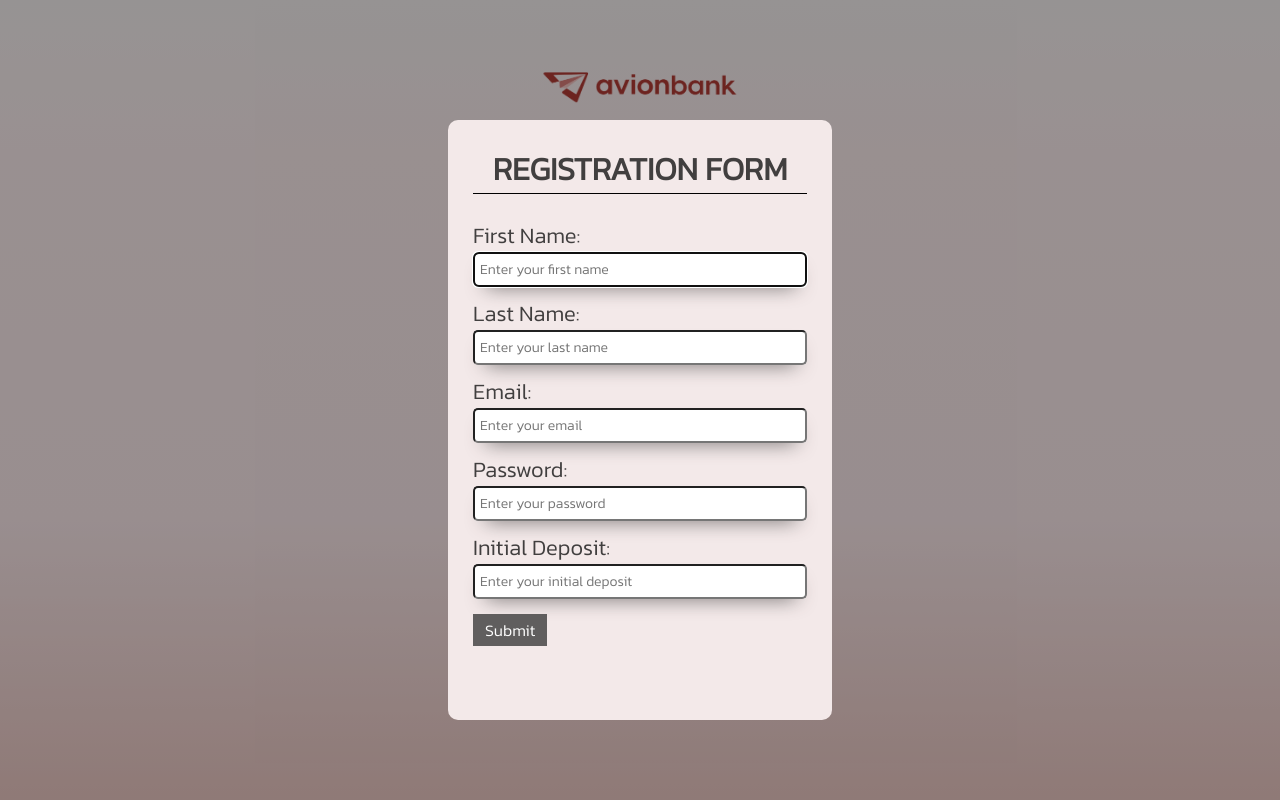
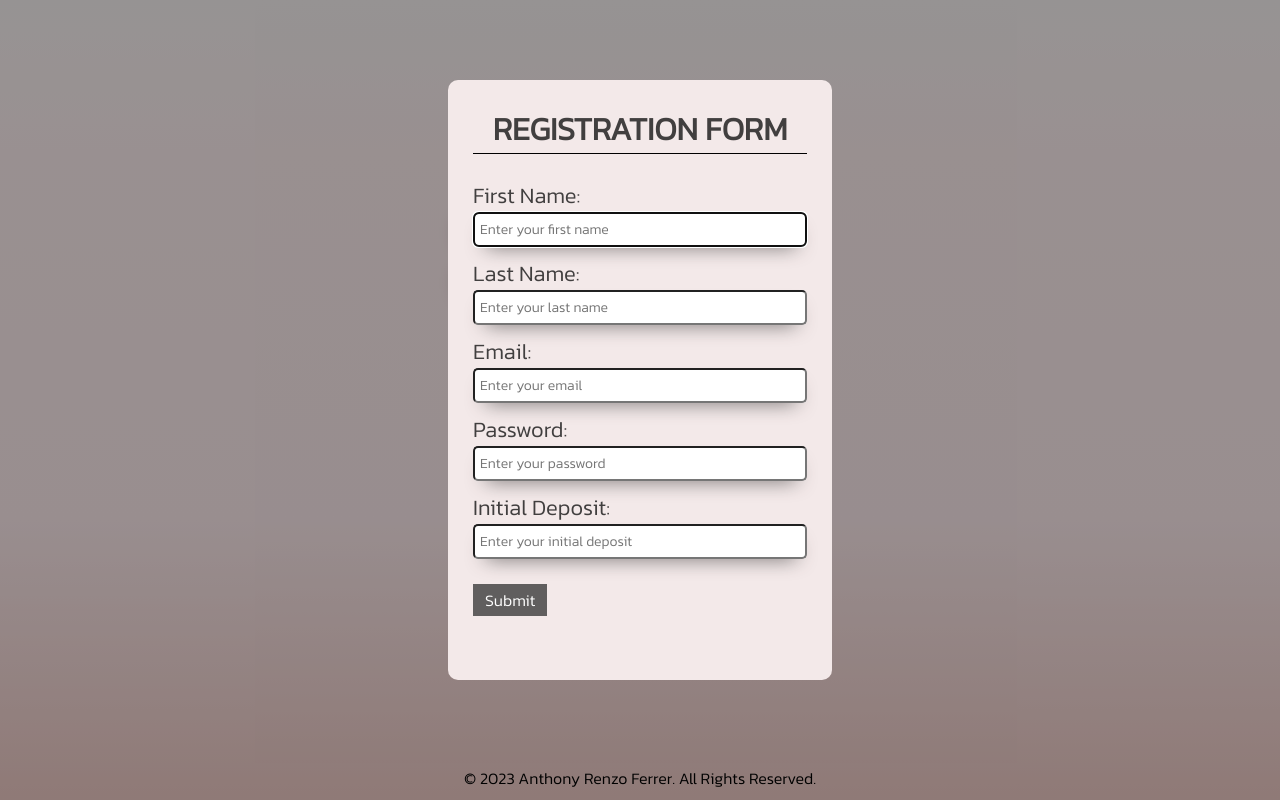
Before and after one commit to aaroncferrer/banking-app, a React (Create React App) app: page / in a window 1280 px wide. Both pictures are taken after a click on the element "Sign up!". Built offline with nearby package versions, Linux system fonts and the light colour scheme.

Commit message:
Final changes

```diff
--- a/public/index.html
+++ b/public/index.html
@@ -16,34 +16,14 @@
     <link href="https://fonts.googleapis.com/css2?family=Kanit:wght@300&family=Montserrat:wght@300&family=Titan+One&display=swap" rel="stylesheet">
 
     <link rel="apple-touch-icon" href="%PUBLIC_URL%/logo192.png" />
-    <!--
-      manifest.json provides metadata used when your web app is installed on a
-      user's mobile device or desktop. See https://developers.google.com/web/fundamentals/web-app-manifest/
-    -->
+
     <link rel="manifest" href="%PUBLIC_URL%/manifest.json" />
-    <!--
-      Notice the use of %PUBLIC_URL% in the tags above.
-      It will be replaced with the URL of the `public` folder during the build.
-      Only files inside the `public` folder can be referenced from the HTML.
 
-      Unlike "/favicon.ico" or "favicon.ico", "%PUBLIC_URL%/favicon.ico" will
-      work correctly both with client-side routing and a non-root public URL.
-      Learn how to configure a non-root public URL by running `npm run build`.
-    -->
-    <title>Banking App</title>
+    <title>Banking-Budget App</title>
   </head>
   <body>
     <noscript>You need to enable JavaScript to run this app.</noscript>
     <div id="root"></div>
-    <!--
-      This HTML file is a template.
-      If you open it directly in the browser, you will see an empty page.
 
-      You can add webfonts, meta tags, or analytics to this file.
-      The build step will place the bundled scripts into the <body> tag.
-
-      To begin the development, run `npm start` or `yarn start`.
-      To create a production bundle, use `npm run build` or `yarn build`.
-    -->
   </body>
 </html>
--- a/src/App.css
+++ b/src/App.css
@@ -18,7 +18,6 @@ body {
   height: 100vh;
 }
 
-/* TEMPORARY - FIX LATER */
 .welcome {
   align-self: flex-start;
   font-size: 25px;
@@ -37,8 +36,6 @@ body {
   font-family: 'Kanit', sans-serif;
   padding: 4px 12px;
   border: none;
-  /* color: white;
-  text-decoration: none; */
   background-color: #413f3f;
   transition: all 0.2s ease-in-out;
 }
@@ -75,7 +72,6 @@ body {
   display: flex;
   flex-direction: column;
   justify-content: center;
-  /* margin-right: 20px; */
   border: none;
   background-color: #f5eaeaf4;
   width: 400px;
@@ -154,3 +150,13 @@ body {
 .deposit, .withdraw {
   margin-right: 10px;
 }
+
+.footer {
+  font-family: 'Kanit', sans-serif;
+  position: fixed;
+  bottom: 0;
+  left: 25%;
+  right: 25%;
+  text-align: center;
+  margin-bottom: 10px;
+}
--- a/src/App.js
+++ b/src/App.js
@@ -4,6 +4,7 @@ import Dashboard from "./pages/Dashboard";
 import LoginRegister from "./pages/LoginRegister";
 import { useState } from 'react';
 import {BrowserRouter as Router, Route, Routes} from 'react-router-dom';
+import Footer from './components/Footer';
 
 function App(){
 
@@ -17,6 +18,7 @@ function App(){
         <Route exact path='/' element={<LoginRegister adminBalance={adminBalance} setAdminBalance={setAdminBalance} />} />
         <Route exact path='/dashboard' element={<Dashboard adminBalance={adminBalance} setAdminBalance={setAdminBalance} expenses={expenses} setExpenses={setExpenses} />} />
       </Routes>
+      <Footer />
     </>
     </Router>
   )
--- /dev/null
+++ b/src/components/Footer.js
@@ -0,0 +1,7 @@
+function Footer(){
+    return(
+        <footer className="footer">© 2023 Anthony Renzo Ferrer. All Rights Reserved.</footer>
+    )
+}
+
+export default Footer;
--- a/src/components/SendMoney.js
+++ b/src/components/SendMoney.js
@@ -1,6 +1,5 @@
 import { FontAwesomeIcon } from '@fortawesome/react-fontawesome'
 import { faDollarSign } from '@fortawesome/free-solid-svg-icons'
-// import Modal from 'react-modal';
 import { useState } from 'react';
 import ModalComponent from './ModalComponent';
 
@@ -17,8 +16,6 @@ function SendMoney(props){
 
     const handleSelect = (e) => setSelectedUser(e.target.value);
     const handleAmount = (e) => setAmount(e.target.value);
-    // const openModal = () => setModalIsOpen(true);
-    // const closeModal = () => setModalIsOpen(false);
 
     function onTransaction(e){
         e.preventDefault();
--- a/src/pages/LoginRegister.css
+++ b/src/pages/LoginRegister.css
@@ -1,4 +1,5 @@
 .container {
+    padding-top: 50px;
     height: 100vh;
     font-family: 'Kanit', sans-serif;
     transform: translateY(-180px);
@@ -53,7 +54,7 @@
     padding: 10px;
     font-family: 'Kanit', sans-serif;
     width: 350px;
-    margin-bottom: 15px;
+    margin: 15px;
 }
 
 .sign-up {
@@ -113,7 +114,7 @@
     background-color: #605e5e;
     color: white;
     transition: all 0.3s ease-in-out;
-    margin-top: 5px;
+    margin-top: 15px;
 }
 
 .reg-btn:hover {
--- a/src/pages/LoginRegister.js
+++ b/src/pages/LoginRegister.js
@@ -108,10 +108,10 @@ function LoginRegister(props){
                 },
                 content: {
                 position: 'absolute',
-                top: '15%',
+                top: '10%',
                 left: '35%',
                 right: '35%',
-                bottom: '10%',
+                bottom: '15%',
                 border: 'none',
                 background: '#f3e9e9',
                 overflow: 'auto',
```
Also changed, not shown: public/bank-logo.png, 1 other file (tests, documents, lock files or other folders).
